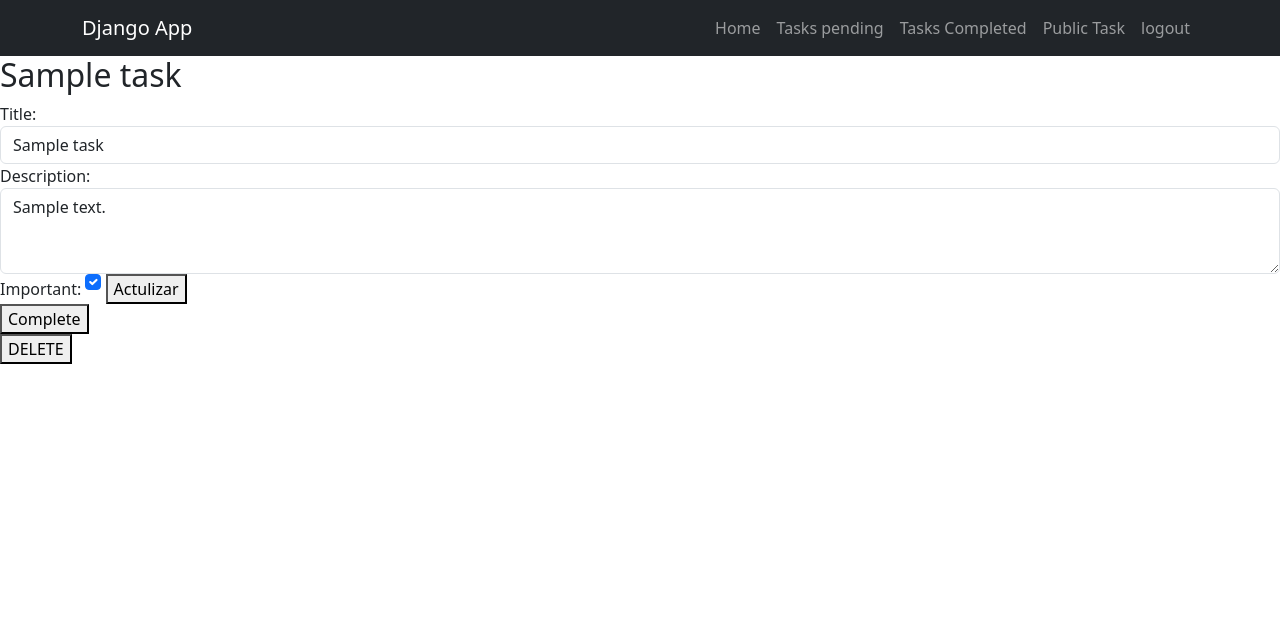
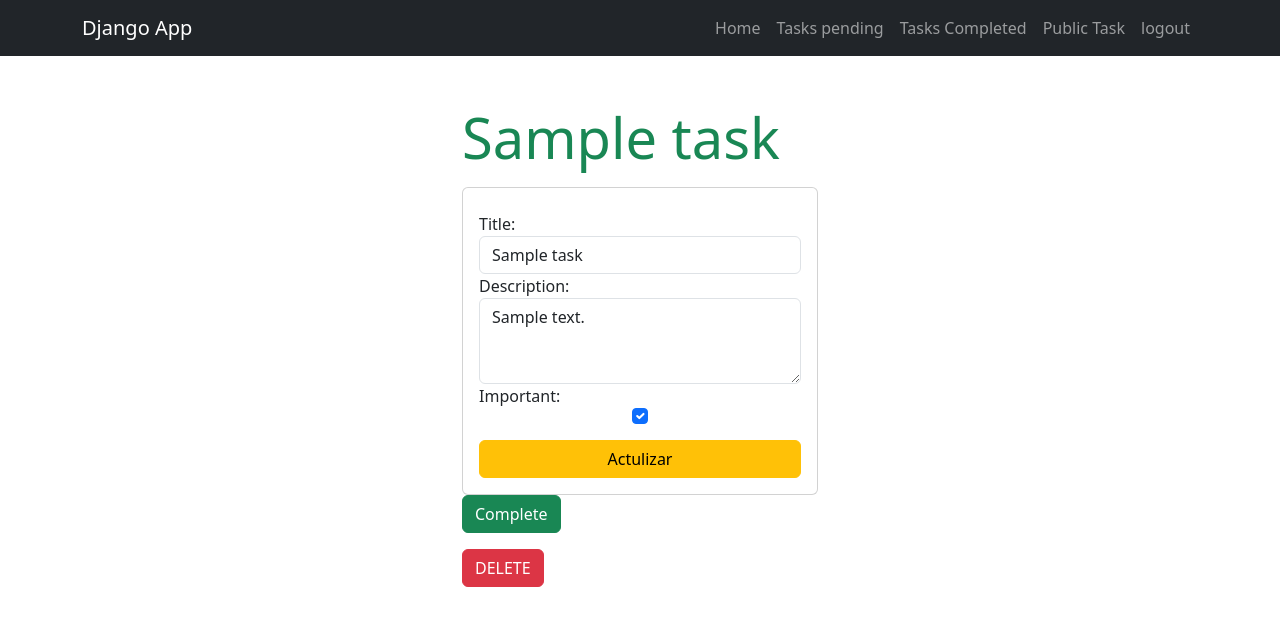
Before and after one commit to castrogarciajs/Be-the-change, a Django app: page /task/1 in a window 1280 px wide. Shown: the top 634 px of the page. Run offline with Django 4.2, Linux system fonts and the light colour scheme; a user stored in the database is signed in; tables that the repository leaves empty hold one stand-in row (values such as "Sample post").

Commit message:
estilos form app update

```diff
--- a/tasks/templates/pages/id_task.html
+++ b/tasks/templates/pages/id_task.html
@@ -1,20 +1,26 @@
 {% include '../layouts/Header.html' %} {% include './../partials/Navbar.html' %}
-<h2>{{task.title}}</h2>
 
-<form method="POST">
+<main class="container py-5">
+  <div class="row">
+    <div class="col-md-4 offset-md-4">
+      <h2 class="display-4 text-success mb-3">{{task.title}}</h2>
+      <form method="POST" class="card card-body">
         <h2>{{error}}</h2>
         {% csrf_token %} {{form}}
-  <button type="submit">Actulizar</button>
+        <button type="submit" class="btn btn-warning mt-3">Actulizar</button>
       </form>
 
       <form action="{% url 'complete' task.id %}" method="POST">
         {% csrf_token %}
-  <button>Complete</button>
+        <button class="btn btn-success">Complete</button>
       </form>
 
       <form action="{% url 'delete' task.id %}" method="POST">
         {% csrf_token %}
-  <button>DELETE</button>
+        <button class="btn btn-danger mt-3">DELETE</button>
       </form>
+    </div>
+  </div>
+</main>
 
 {% include '../layouts/Footer.html' %}
```
Lines whose indentation alone changed are shown as unchanged.
